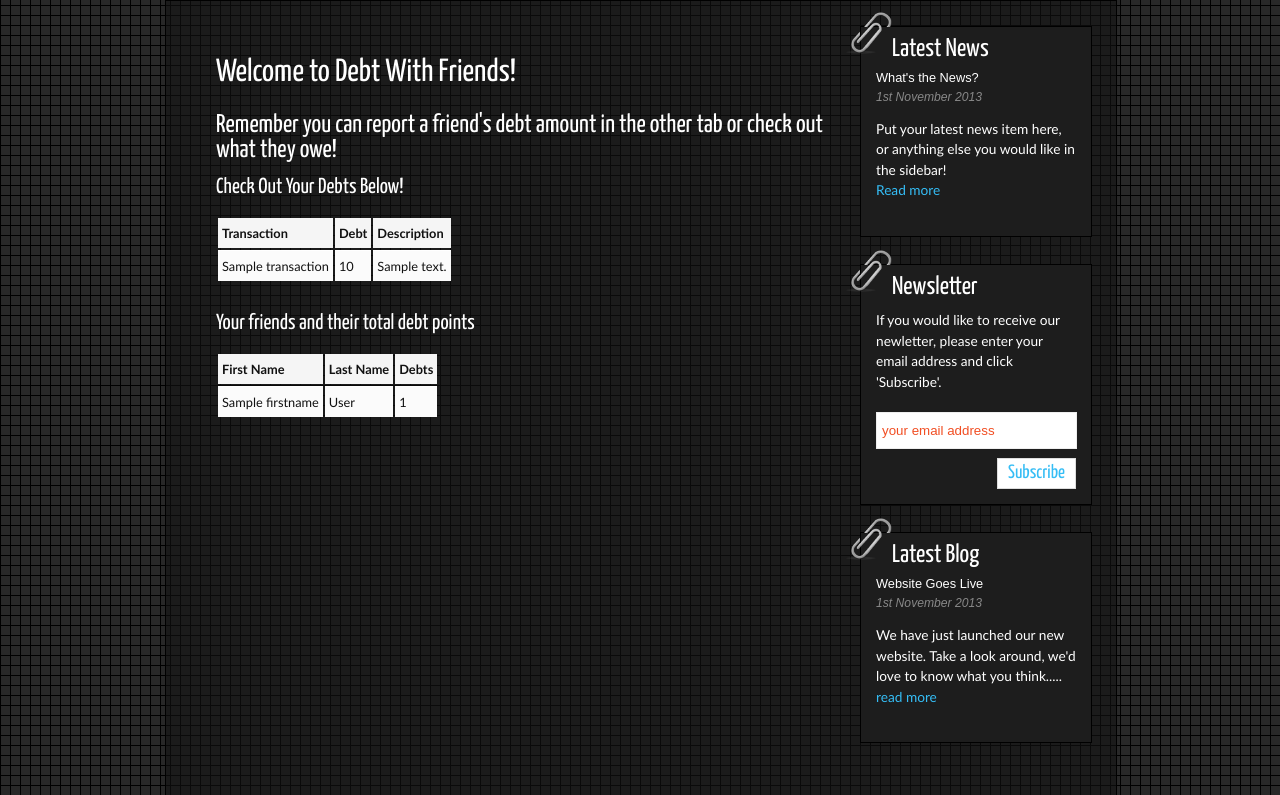
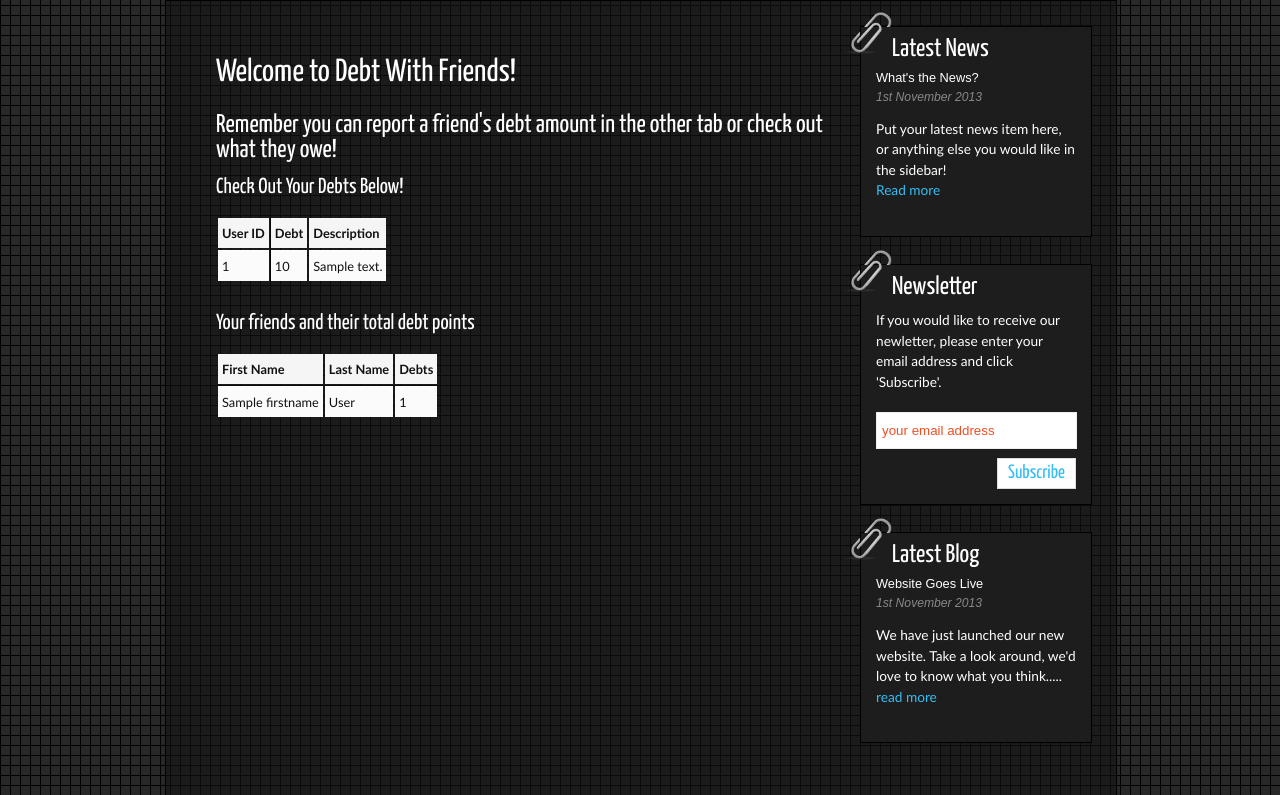
Before and after one commit to bmiller4/debtwithfriends, a Flask app: template templates/index.html in a window 1280 px wide. Shown: the part 165-960 px from the top of the page. Run offline with Flask 2, Linux system fonts and the light colour scheme; the template is opened without the code that fills it: most values are stand-ins (such as "Sample title", 1, 10 or a date in 2020); some libraries are stand-ins or nearby versions.

Commit message:
Added query to user_debt, fixed syntax

```diff
--- a/debt.sql
+++ b/debt.sql
@@ -34,3 +34,4 @@ INSERT INTO main_list (id, firstname, lastname, total_debt) VALUES (NULL,'Patric
 INSERT INTO friend_debt VALUES('Zacharski', 55, 'stole my girlfriend');
 INSERT INTO friend_debt VALUES('Benshoff', 10, 'Back massage');
 INSERT INTO friend_debt VALUES('Patrick', -10, 'let me eat girlscout cookies');
+INSERT INTO user_debt VALUES ('Raz', 1, 'Bummed a smoke');
--- a/templates/index.html
+++ b/templates/index.html
@@ -5,9 +5,9 @@
         <h3>Remember you can report a friend's debt amount in the other tab or check out what they owe!</h3>
          <h2>Check Out Your Debts Below!</h2>
         <table>
-         <tr><th>Transaction</th><th>Debt</th><th>Description</th></tr>
+         <tr><th>User ID</th><th>Debt</th><th>Description</th></tr>
         {% for result in user_debt %}
-        <tr><td>{{result['transaction']}}</td><td>{{result['debt_amount']}}</td><td>{{result['description']}}</td></tr>
+        <tr><td>{{result['user_id']}}</td><td>{{result['debt_amount']}}</td><td>{{result['description']}}</td></tr>
         {% endfor %}
          </table>
         <h2>Your friends and their total debt points</h2>
```
